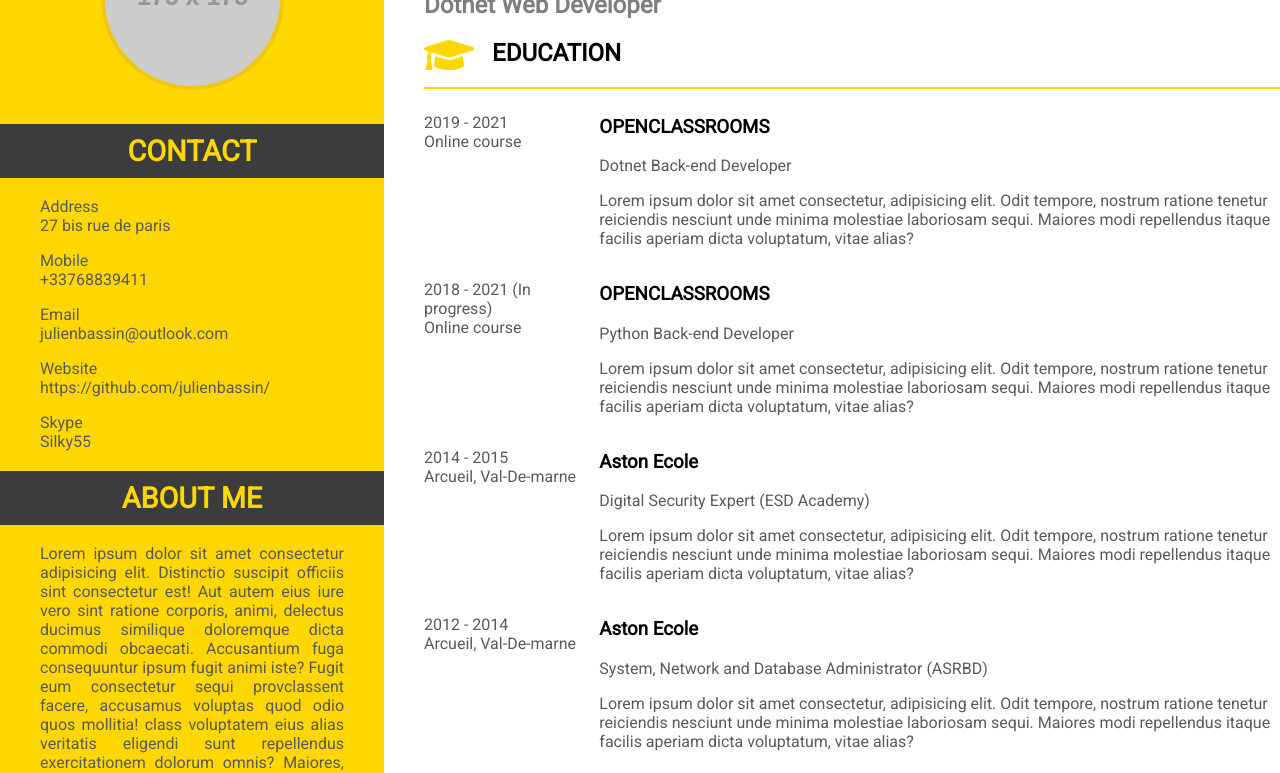
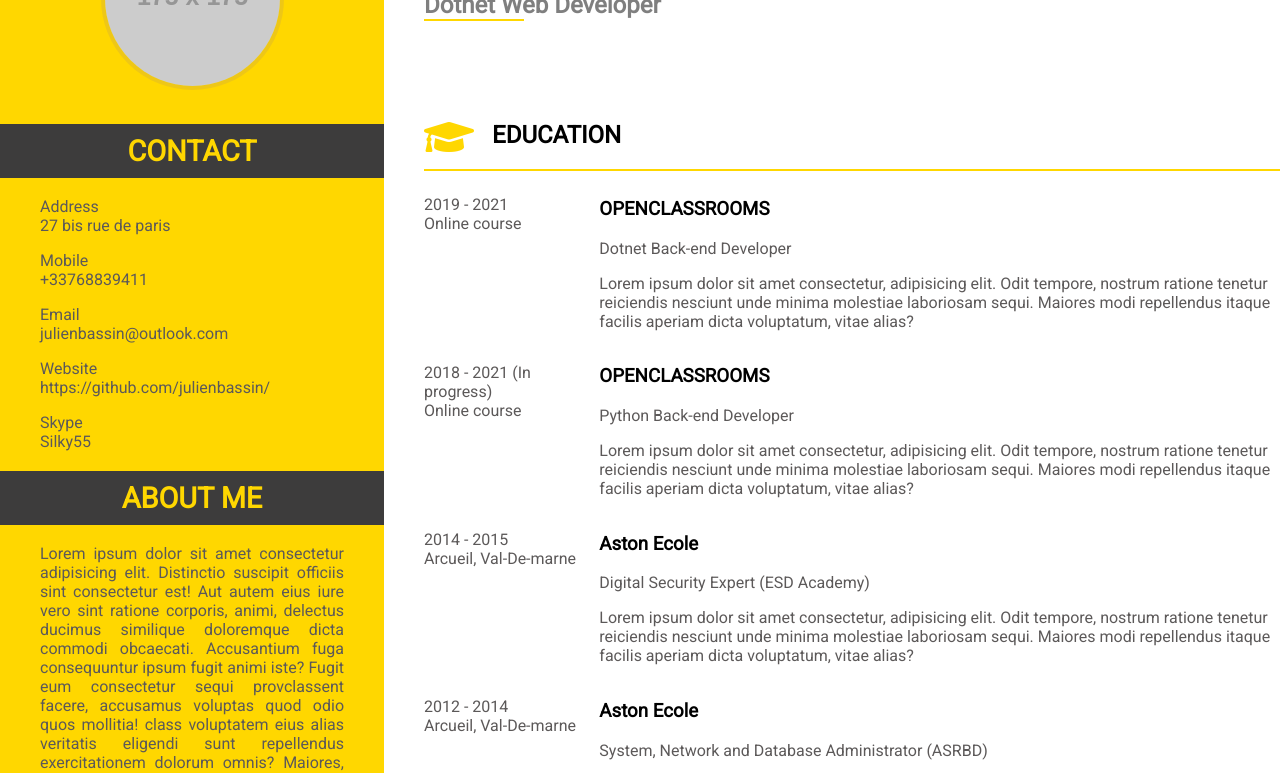
Before and after one commit to julienbassin/dotnet-openclassrooms, a plain HTML site: page Projet 1/resume/index.html in a window 1280 px wide. Shown: the part 123-896 px from the top of the page. Drawn offline with Linux system fonts and the light colour scheme; placeholder pictures from the web are drawn by us.

Commit message:
update resume

```diff
--- a/Projet 1/resume/index.html
+++ b/Projet 1/resume/index.html
@@ -63,7 +63,7 @@
         <div class="principal">
             <h1 class="principal-title"><span class="color-principal-firstname">JULIEN</span>
                 <span class="color-principal-lastname">BASSIN</span></h1>
-            <h2 class="principal-title-h2">Dotnet Web Developer</h2>
+            <h2 class="principal-title-h2">Dotnet Web Developer<span></span></h2>
             <section>
                 <div class="education">
                     <!-- <img src="logo_education" alt="logo_education"> -->
--- a/Projet 1/resume/styleresume.css
+++ b/Projet 1/resume/styleresume.css
@@ -38,7 +38,15 @@ body{
     margin-top: -25px;
     color: rgba(0, 0, 0, 0.5);
     font-weight: bold;
+    margin-bottom: 100px;
 
+}
+
+.principal-title-h2 span{
+    display: block;
+    width: 100px;
+    height: 2px;
+    background: #FFD700 ;
 }
 
 .flex-item-left{
```
Also changed, not shown: Projet 1/Grafikart/TP_Final/TP _ Création d'un blog/index.html (+4 -2 lines), Projet 1/Grafikart/TP_Final/TP _ Création d'un blog/img/article.jpg (added), Projet 1/Grafikart/TP_Final/TP _ Création d'un blog/img/facebook.png (added), Projet 1/Grafikart/TP_Final/TP _ Création d'un blog/img/header.jpg (added), Projet 1/Grafikart/TP_Final/TP _ Création d'un blog/img/twitter.png (added).
